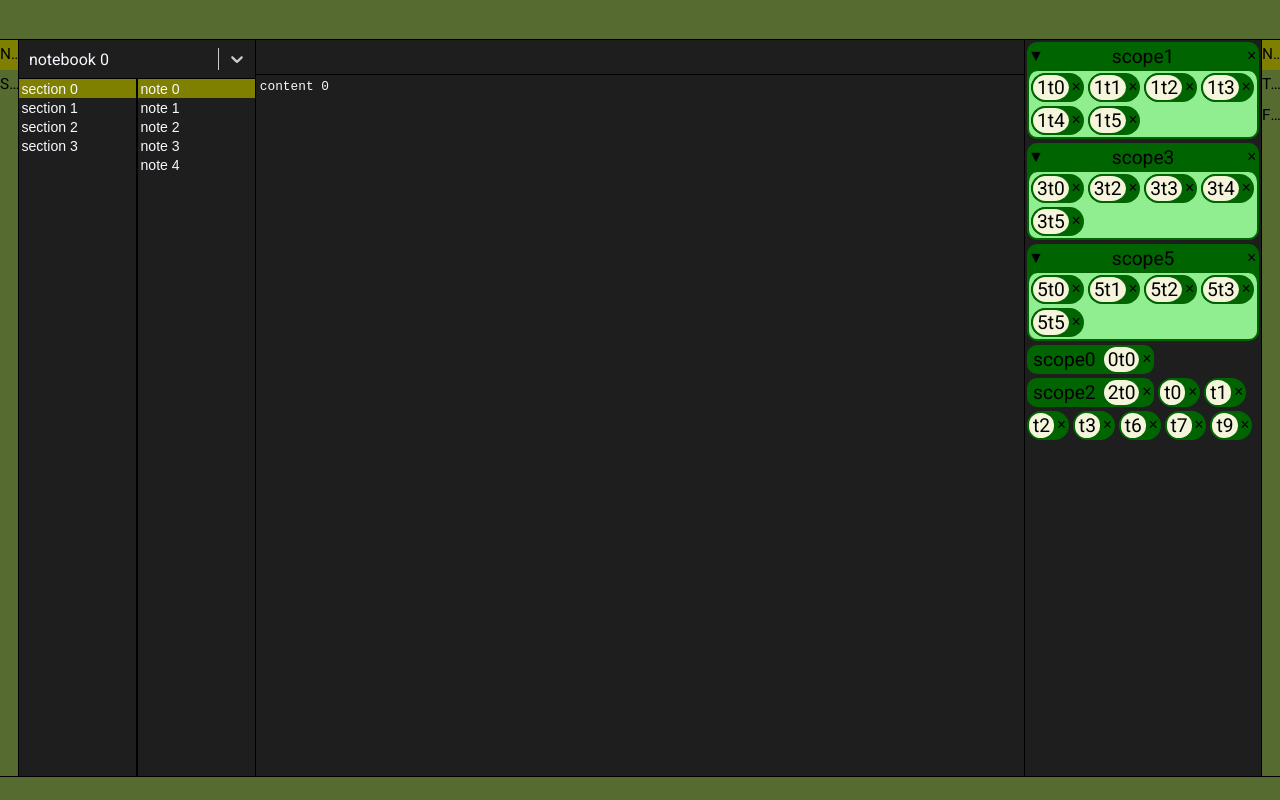
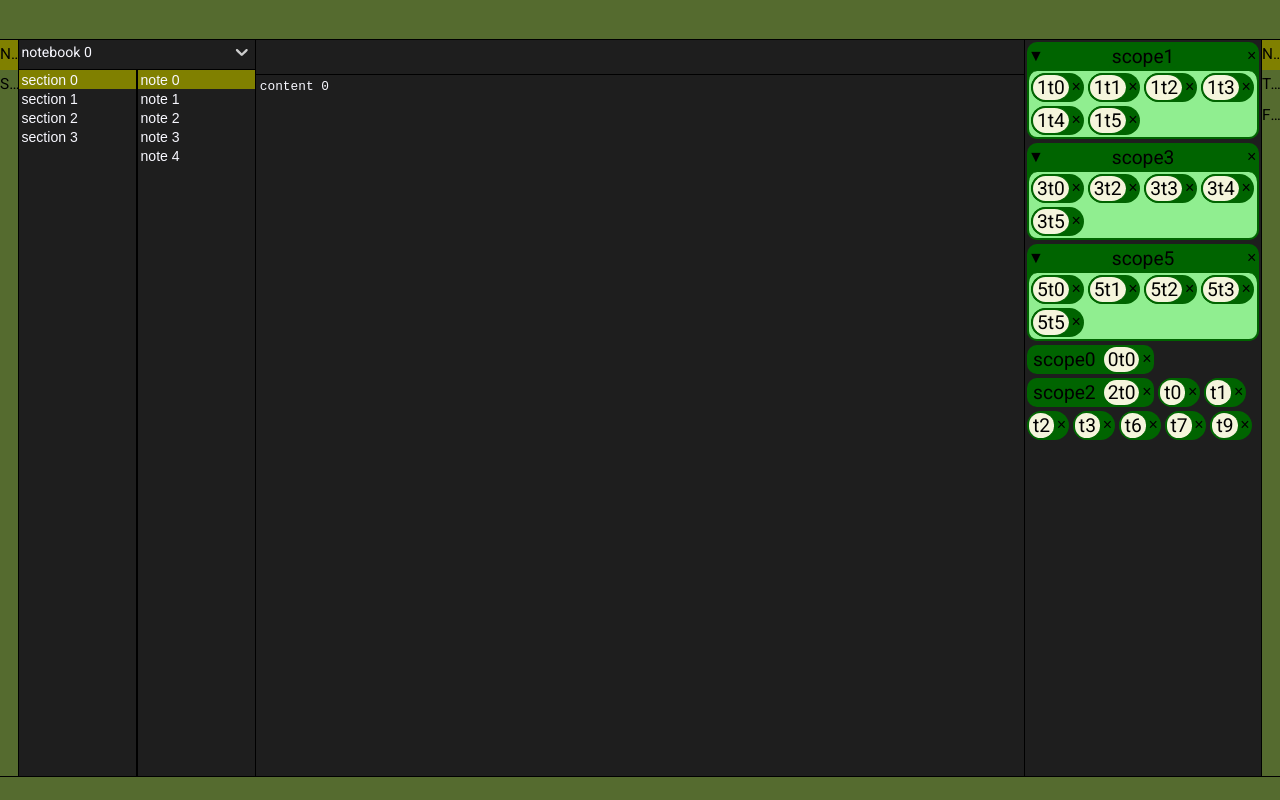
Before and after one commit to stroym/snovy, a React (Create React App) app: page / in a window 1280 px wide. Built offline with nearby package versions, Linux system fonts and the light colour scheme.

Commit message:
more or less fixed react-select styles

```diff
--- a/src/component/NotebookSelector.tsx
+++ b/src/component/NotebookSelector.tsx
@@ -22,15 +22,13 @@ const NotebookSelector = <T extends Notebook>(props: {
   )
 
   return (
-    <span id="snovy-selector-notebook">
-    <Creatable<T> className="react-select-container" classNamePrefix="react-select"
+    <Creatable<T> id="snovy-selector-notebook" className="react-select-container" classNamePrefix="react-select"
                   placeholder="Select notebook or add new..."
                   value={active}
                   options={props.notebooks}
                   getOptionLabel={(option) => option.name} getOptionValue={((option) => option.name)}
                   onChange={handleChange}
     />
-    </span>
   )
 
 }
--- a/src/style/component/react-select.scss
+++ b/src/style/component/react-select.scss
@@ -2,21 +2,59 @@
 
 .react-select-container,
 .react-select-container .react-select__control {
-  height: 100%;
+  min-width: 0;
+  min-height: 30px;
+  max-height: 30px;
+  font-size: 1.1vw;
   border: 0;
   box-shadow: none;
   border-radius: 0;
   background-color: $colour-primary;
+  transition: height 0.66s ease-out;
 }
 
 .react-select-container .react-select__value-container > * {
   color: $colour-text-primary;
 }
 
+.react-select__value-container {
+  padding: 0.1vh 0.2vw !important;
+}
+
+.react-select__input {
+}
+
+.react-select-container .react-select__value-container .react-select__single-value {
+  padding: unset !important;
+}
+
 .react-select-container .react-select__menu {
   padding-top: 0;
   padding-bottom: 0;
   margin-top: 0;
+}
+
+.react-select__indicator-separator {
+  display: none;
+}
+
+.react-select__dropdown-indicator {
+  padding: unset !important;
+}
+
+.react-select__option {
+  padding: 0.5vh 0.5vw !important;
+}
+
+.react-select__control,
+.react-select__control .react-select__indicators {
+  min-height: 0 !important;
+  align-self: center;
+}
+
+.react-select-container .react-select__value-container > * {
+  //padding: unset;
+  margin: unset;
 }
 
 .react-select-container .react-select__menu-list {
@@ -34,3 +72,9 @@
 .react-select-container .react-select__option--is-focused {
   background-color: $colour-hover;
 }
+
+svg {
+  width: 2vw;
+  height: auto;
+  padding: 0.2vh 0.2vw !important;
+}
--- a/src/style/component/sidebar.scss
+++ b/src/style/component/sidebar.scss
@@ -27,9 +27,6 @@
 }
 
 #snovy-selector-notebook {
-  min-width: 0;
-  //max-height: 100%;
-  //overflow: hidden;
   grid-area: notebook;
   border-bottom: $border;
 }
```
